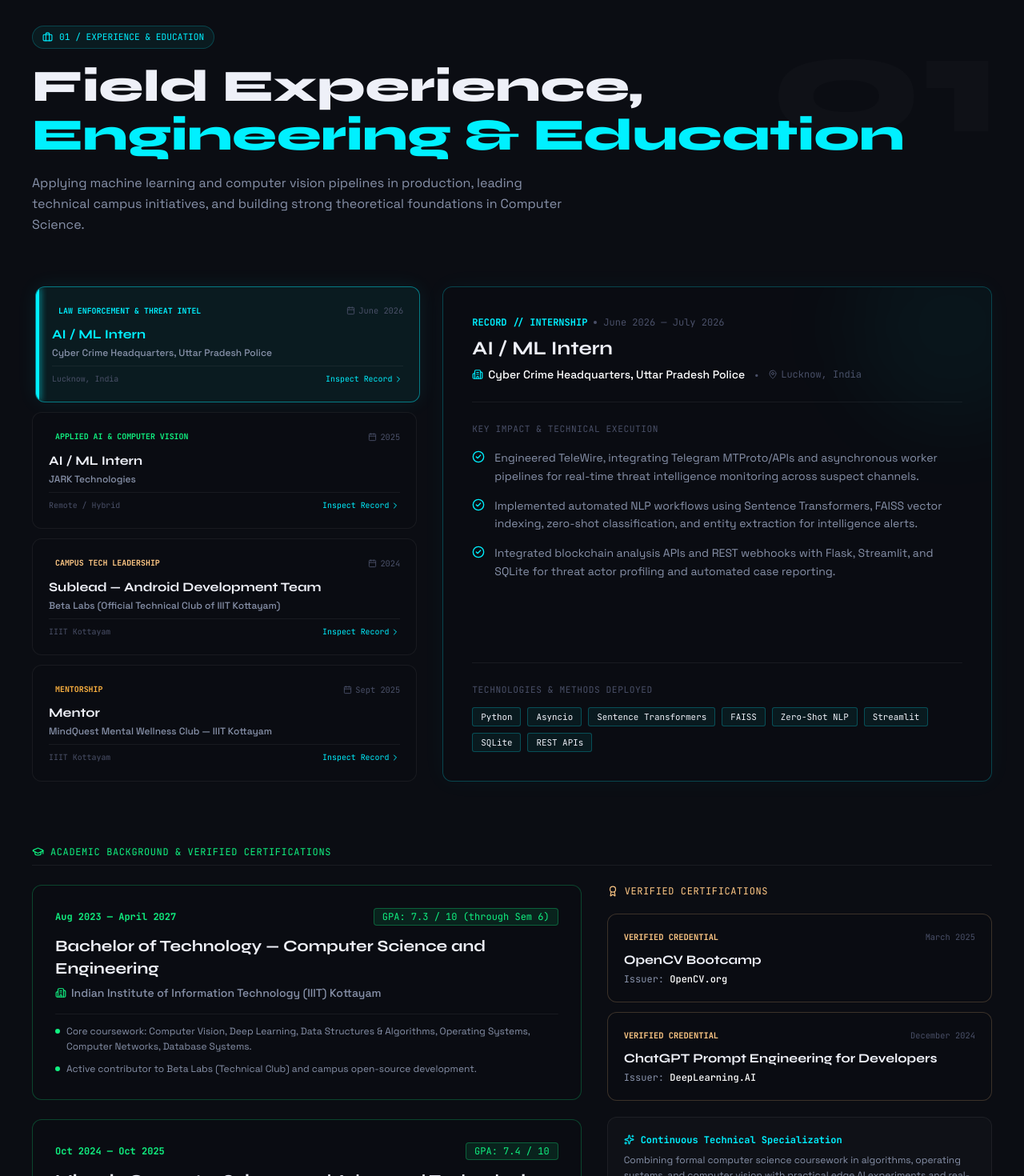
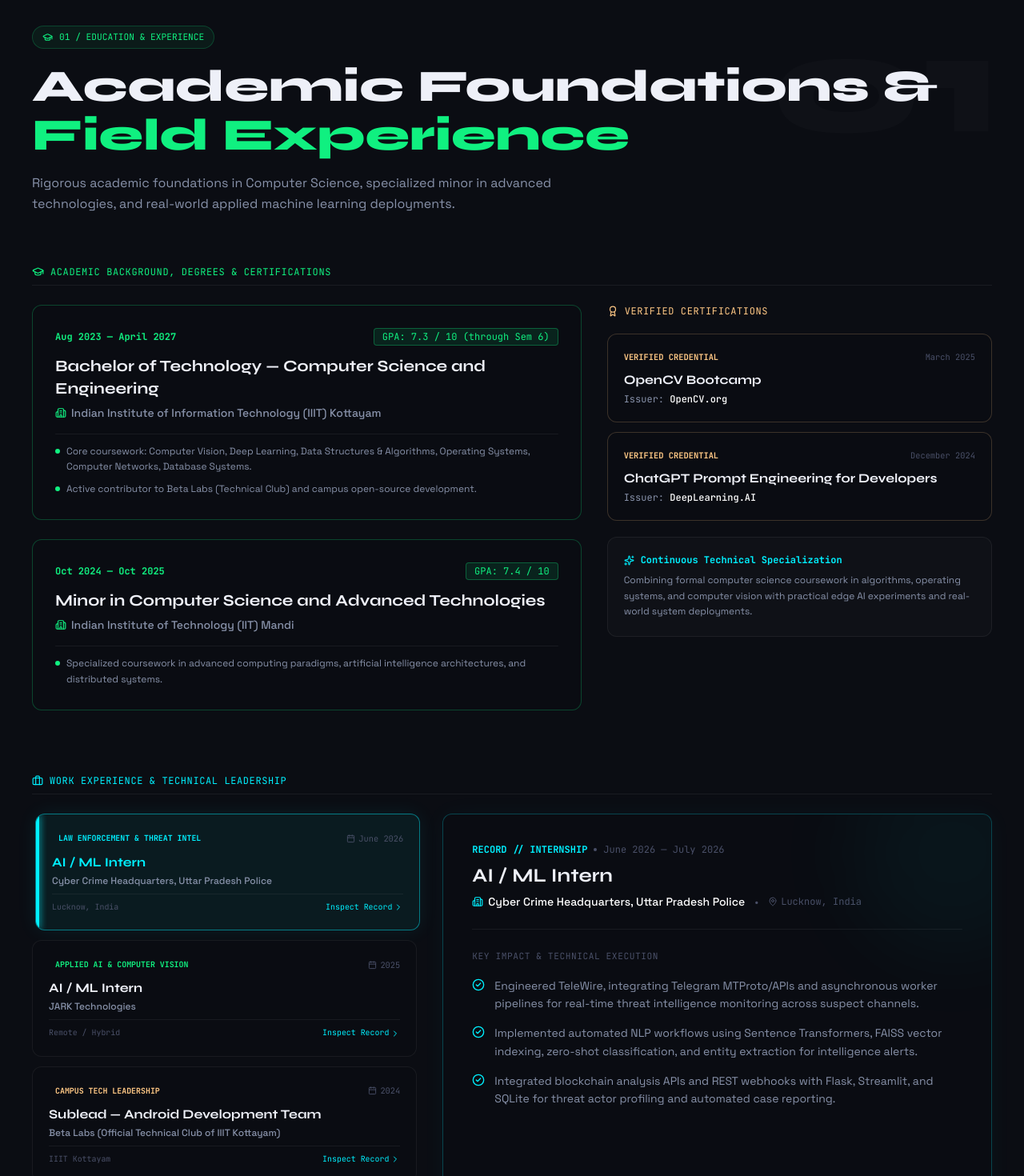
Before and after one commit to Visshu78/Portfolio, a React (Vite) app: page / in a window 1280 px wide. Shown: the part 1140-2610 px from the top of the page at 80% size. Built offline with nearby package versions, Linux system fonts and the light colour scheme; the HTML template or start-up script is replaced by a standard one.

Commit message:
refactor: place Academic Education first followed by Work Experience in section 01

```diff
--- a/src/components/ExperienceSection.jsx
+++ b/src/components/ExperienceSection.jsx
@@ -1,6 +1,6 @@
 import React, { useState } from 'react';
 import { workExperience, educationHistory, certifications } from '../data/experience';
-import { Briefcase, GraduationCap, Award, Calendar, MapPin, ChevronRight, CheckCircle2, Sparkles, Building2 } from 'lucide-react';
+import { Briefcase, GraduationCap, Award, Calendar, MapPin, ChevronRight, CheckCircle2, Sparkles, Building2, BookOpen } from 'lucide-react';
 
 export default function ExperienceSection() {
   const [selectedExpId, setSelectedExpId] = useState(workExperience[0].id);
@@ -18,25 +18,130 @@
         {/* ── Section Header ── */}
         <div className="mb-16 reveal">
           <div
-            className="inline-flex items-center gap-2 px-3 py-1 rounded-full mb-4 font-mono text-[0.7rem] text-[var(--cyan)]"
-            style={{ background: 'rgba(0,240,255,0.06)', border: '1px solid rgba(0,240,255,0.2)' }}
+            className="inline-flex items-center gap-2 px-3 py-1 rounded-full mb-4 font-mono text-[0.7rem] text-[var(--emerald)]"
+            style={{ background: 'rgba(16,240,128,0.06)', border: '1px solid rgba(16,240,128,0.2)' }}
           >
-            <Briefcase size={13} /> 01 / EXPERIENCE & EDUCATION
+            <GraduationCap size={13} /> 01 / EDUCATION & EXPERIENCE
           </div>
           <h2
             className="font-display font-extrabold text-[var(--text-main)] mb-4 reveal"
             style={{ fontSize: 'clamp(2rem, 5vw, 3.5rem)', lineHeight: 1.1 }}
           >
-            Field Experience,<br />
-            <span style={{ color: 'var(--cyan)' }}>Engineering & Education</span>
+            Academic Foundations &<br />
+            <span style={{ color: 'var(--emerald)' }}>Field Experience</span>
           </h2>
           <p className="text-[var(--text-secondary)] max-w-2xl text-base leading-relaxed reveal" data-delay="100">
-            Applying machine learning and computer vision pipelines in production, leading technical campus initiatives, and building strong theoretical foundations in Computer Science.
+            Rigorous academic foundations in Computer Science, specialized minor in advanced technologies, and real-world applied machine learning deployments.
           </p>
         </div>
 
-        {/* ── WORK EXPERIENCE INTERACTIVE EXPLORER ── */}
+        {/* ══════════════════════════════════════════════════
+            PART 1: ACADEMIC BACKGROUND & EDUCATION FIRST
+        ══════════════════════════════════════════════════ */}
         <div className="mb-20">
+          <div className="flex items-center gap-2 font-mono text-xs text-[var(--emerald)] uppercase tracking-wider mb-6 pb-2 border-b border-[var(--border-subtle)]">
+            <GraduationCap size={15} />
+            <span>Academic Background, Degrees & Certifications</span>
+          </div>
+
+          <div className="grid grid-cols-1 lg:grid-cols-12 gap-8">
+
+            {/* Degrees (7 cols) */}
+            <div className="lg:col-span-7 space-y-6">
+              {educationHistory.map((edu) => (
+                <div
+                  key={edu.id}
+                  className="card p-6 sm:p-7 relative overflow-hidden transition-all hover:border-[rgba(16,240,128,0.4)]"
+                  style={{ background: 'rgba(11,13,19,0.7)', borderColor: 'rgba(16,240,128,0.25)' }}
+                >
+                  <div className="flex flex-wrap items-center justify-between gap-2 mb-3">
+                    <span className="font-mono text-xs text-[var(--emerald)] font-bold">
+                      {edu.period}
+                    </span>
+                    <span className="font-mono text-xs px-2.5 py-0.5 rounded bg-[rgba(16,240,128,0.1)] text-[var(--emerald)] border border-[rgba(16,240,128,0.3)]">
+                      GPA: {edu.gpa}
+                    </span>
+                  </div>
+
+                  <h3 className="font-display font-bold text-xl text-[var(--text-main)] mb-1.5">
+                    {edu.degree}
+                  </h3>
+
+                  <div className="text-sm font-medium text-[var(--text-secondary)] mb-4 flex items-center gap-1.5">
+                    <Building2 size={14} className="text-[var(--emerald)]" />
+                    <span>{edu.institution}</span>
+                  </div>
+
+                  <ul className="space-y-2 pt-3 border-t border-[var(--border-subtle)]">
+                    {edu.highlights.map((h, i) => (
+                      <li key={i} className="text-xs text-[var(--text-secondary)] leading-relaxed flex items-start gap-2">
+                        <span className="w-1.5 h-1.5 rounded-full bg-[var(--emerald)] shrink-0 mt-1.5" />
+                        <span>{h}</span>
+                      </li>
+                    ))}
+                  </ul>
+                </div>
+              ))}
+            </div>
+
+            {/* Certifications (5 cols) */}
+            <div className="lg:col-span-5 space-y-5">
+              <h4 className="font-mono text-xs uppercase tracking-wider text-[var(--warm)] flex items-center gap-2">
+                <Award size={14} /> Verified Certifications
+              </h4>
+
+              <div className="space-y-3">
+                {certifications.map((c, i) => (
+                  <div
+                    key={i}
+                    className="card p-5"
+                    style={{ background: 'rgba(11,13,19,0.7)', borderColor: 'rgba(255,200,133,0.2)' }}
+                  >
+                    <div className="flex items-center justify-between mb-2">
+                      <span className="font-mono text-[0.65rem] text-[var(--warm)] font-bold">
+                        VERIFIED CREDENTIAL
+                      </span>
+                      <span className="font-mono text-[0.65rem] text-[var(--text-muted)]">
+                        {c.date}
+                      </span>
+                    </div>
+
+                    <h4 className="font-display font-bold text-base text-[var(--text-main)] mb-1">
+                      {c.name}
+                    </h4>
+
+                    <div className="text-xs text-[var(--text-secondary)] font-mono">
+                      Issuer: <span className="text-white font-medium">{c.issuer}</span>
+                    </div>
+                  </div>
+                ))}
+              </div>
+
+              {/* Specialization note */}
+              <div
+                className="p-5 rounded-xl border border-[var(--border-subtle)] bg-[rgba(255,255,255,0.02)]"
+              >
+                <div className="flex items-center gap-2 font-mono text-xs text-[var(--cyan)] mb-2 font-bold">
+                  <Sparkles size={13} /> Continuous Technical Specialization
+                </div>
+                <p className="text-xs text-[var(--text-secondary)] leading-relaxed">
+                  Combining formal computer science coursework in algorithms, operating systems, and computer vision with practical edge AI experiments and real-world system deployments.
+                </p>
+              </div>
+            </div>
+
+          </div>
+        </div>
+
+        {/* ══════════════════════════════════════════════════
+            PART 2: WORK EXPERIENCE & TECHNICAL LEADERSHIP
+        ══════════════════════════════════════════════════ */}
+        <div>
+          <div className="flex items-center gap-2 font-mono text-xs text-[var(--cyan)] uppercase tracking-wider mb-6 pb-2 border-b border-[var(--border-subtle)]">
+            <Briefcase size={14} />
+            <span>Work Experience & Technical Leadership</span>
+          </div>
+
           <div className="grid grid-cols-1 lg:grid-cols-12 gap-8">
 
             {/* Left: Interactive Timeline Selector (5 cols) */}
@@ -177,102 +282,6 @@
           </div>
         </div>
 
-        {/* ── ACADEMIC BACKGROUND & CERTIFICATIONS ── */}
-        <div>
-          <div className="flex items-center gap-2 font-mono text-xs text-[var(--emerald)] uppercase tracking-wider mb-6 pb-2 border-b border-[var(--border-subtle)]">
-            <GraduationCap size={15} />
-            <span>Academic Background & Verified Certifications</span>
-          </div>
-
-          <div className="grid grid-cols-1 lg:grid-cols-12 gap-8">
-
-            {/* Degrees (7 cols) */}
-            <div className="lg:col-span-7 space-y-6">
-              {educationHistory.map((edu) => (
-                <div
-                  key={edu.id}
-                  className="card p-6 sm:p-7 relative overflow-hidden"
-                  style={{ background: 'rgba(11,13,19,0.7)', borderColor: 'rgba(16,240,128,0.25)' }}
-                >
-                  <div className="flex flex-wrap items-center justify-between gap-2 mb-3">
-                    <span className="font-mono text-xs text-[var(--emerald)] font-bold">
-                      {edu.period}
-                    </span>
-                    <span className="font-mono text-xs px-2.5 py-0.5 rounded bg-[rgba(16,240,128,0.1)] text-[var(--emerald)] border border-[rgba(16,240,128,0.3)]">
-                      GPA: {edu.gpa}
-                    </span>
-                  </div>
-
-                  <h3 className="font-display font-bold text-xl text-[var(--text-main)] mb-1.5">
-                    {edu.degree}
-                  </h3>
-
-                  <div className="text-sm font-medium text-[var(--text-secondary)] mb-4 flex items-center gap-1.5">
-                    <Building2 size={14} className="text-[var(--emerald)]" />
-                    <span>{edu.institution}</span>
-                  </div>
-
-                  <ul className="space-y-2 pt-3 border-t border-[var(--border-subtle)]">
-                    {edu.highlights.map((h, i) => (
-                      <li key={i} className="text-xs text-[var(--text-secondary)] leading-relaxed flex items-start gap-2">
-                        <span className="w-1.5 h-1.5 rounded-full bg-[var(--emerald)] shrink-0 mt-1.5" />
-                        <span>{h}</span>
-                      </li>
-                    ))}
-                  </ul>
-                </div>
-              ))}
-            </div>
-
-            {/* Certifications (5 cols) */}
-            <div className="lg:col-span-5 space-y-5">
-              <h4 className="font-mono text-xs uppercase tracking-wider text-[var(--warm)] flex items-center gap-2">
-                <Award size={14} /> Verified Certifications
-              </h4>
-
-              <div className="space-y-3">
-                {certifications.map((c, i) => (
-                  <div
-                    key={i}
-                    className="card p-5"
-                    style={{ background: 'rgba(11,13,19,0.7)', borderColor: 'rgba(255,200,133,0.2)' }}
-                  >
-                    <div className="flex items-center justify-between mb-2">
-                      <span className="font-mono text-[0.65rem] text-[var(--warm)] font-bold">
-                        VERIFIED CREDENTIAL
-                      </span>
-                      <span className="font-mono text-[0.65rem] text-[var(--text-muted)]">
-                        {c.date}
-                      </span>
-                    </div>
-
-                    <h4 className="font-display font-bold text-base text-[var(--text-main)] mb-1">
-                      {c.name}
-                    </h4>
-
-                    <div className="text-xs text-[var(--text-secondary)] font-mono">
-                      Issuer: <span className="text-white font-medium">{c.issuer}</span>
-                    </div>
-                  </div>
-                ))}
-              </div>
-
-              {/* Research note */}
-              <div
-                className="p-5 rounded-xl border border-[var(--border-subtle)] bg-[rgba(255,255,255,0.02)]"
-              >
-                <div className="flex items-center gap-2 font-mono text-xs text-[var(--cyan)] mb-2 font-bold">
-                  <Sparkles size={13} /> Continuous Technical Specialization
-                </div>
-                <p className="text-xs text-[var(--text-secondary)] leading-relaxed">
-                  Combining formal computer science coursework in algorithms, operating systems, and computer vision with practical edge AI experiments and real-world system deployments.
-                </p>
-              </div>
-            </div>
-
-          </div>
-        </div>
-
       </div>
     </section>
   );
--- a/src/components/Header.jsx
+++ b/src/components/Header.jsx
@@ -5,7 +5,7 @@
 
 const NAV = [
   { id: 'hero',       label: 'HOME' },
-  { id: 'experience', label: 'EXPERIENCE' },
+  { id: 'experience', label: 'EDUCATION & EXP' },
   { id: 'see',        label: 'SEE' },
   { id: 'build',      label: 'BUILD' },
   { id: 'lab',        label: 'LAB' },
--- a/src/components/Hero.jsx
+++ b/src/components/Hero.jsx
@@ -123,12 +123,12 @@
 }
 
 const flowNodes = [
-  { id: 'experience', label: 'EXPERIENCE', sub: 'Roles & Education',    num: '01', color: '#38bdf8' },
-  { id: 'see',        label: 'SEE',        sub: 'Computer Vision',      num: '02', color: '#00f0ff' },
-  { id: 'build',      label: 'BUILD',      sub: 'AI Systems',           num: '03', color: '#10f080' },
-  { id: 'lab',        label: 'LAB',        sub: 'Living Lab',           num: '04', color: '#ff7adf' },
-  { id: 'write',      label: 'WRITE',      sub: 'Essays & Reflections', num: '05', color: '#ffc885' },
-  { id: 'about',      label: 'ABOUT',      sub: 'System & Contact',     num: '06', color: '#a78bfa' },
+  { id: 'experience', label: 'EDUCATION & EXP', sub: 'Degrees & Field Work', num: '01', color: '#10f080' },
+  { id: 'see',        label: 'SEE',             sub: 'Computer Vision',      num: '02', color: '#00f0ff' },
+  { id: 'build',      label: 'BUILD',           sub: 'AI Systems',           num: '03', color: '#38bdf8' },
+  { id: 'lab',        label: 'LAB',             sub: 'Living Lab',           num: '04', color: '#ff7adf' },
+  { id: 'write',      label: 'WRITE',           sub: 'Essays & Reflections', num: '05', color: '#ffc885' },
+  { id: 'about',      label: 'ABOUT',           sub: 'System & Contact',     num: '06', color: '#a78bfa' },
 ];
 
 export default function Hero({ onNavigate }) {
```
